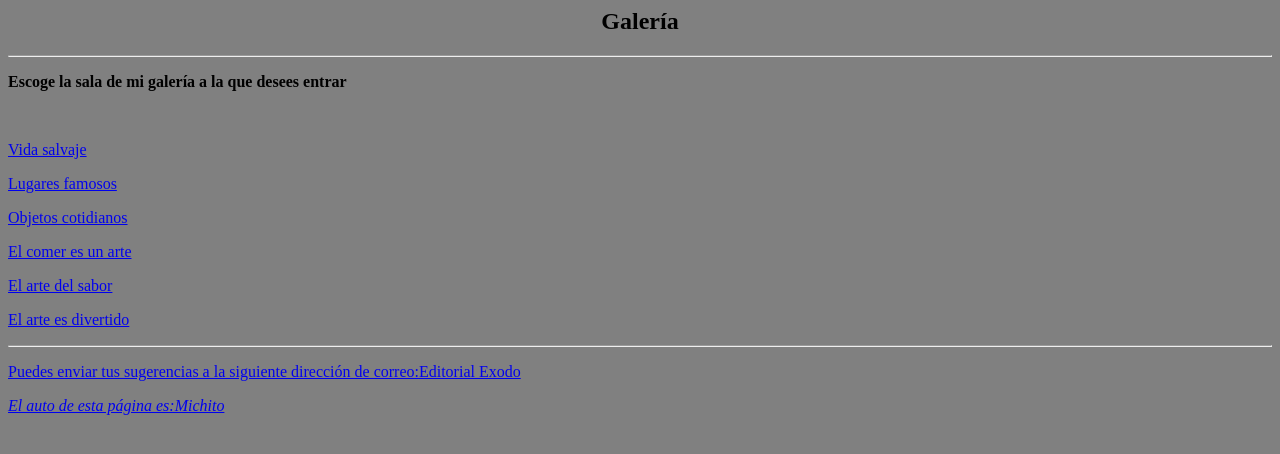
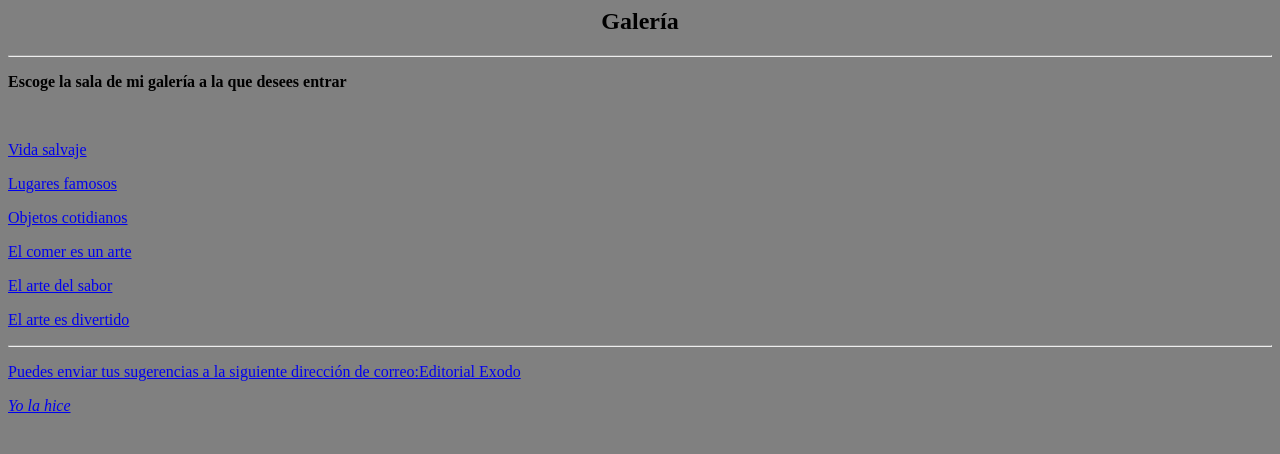
Before and after one commit to alfonsobadillo/Evidencia-integradora, a plain HTML site: page galeria.html in a window 1280 px wide. Drawn offline with Linux system fonts and the light colour scheme.

Commit message:
Update galeria.html

```diff
--- a/galeria.html
+++ b/galeria.html
@@ -16,6 +16,6 @@
 		<p><a href=sala2.html#Video>El arte es divertido</p>
 		<hr>
 		<p>Puedes enviar tus sugerencias a la siguiente dirección de correo:<a href=mailto:grupoexodo@prodigy.net.mx>Editorial Exodo</p>
-		<p><i><a href=Personal.html>El auto de esta página es:Michito<i></p>
+		<p><i><a href=bibliografia.html>Yo la hice<i></p>
 	</body>
 </html>
```
